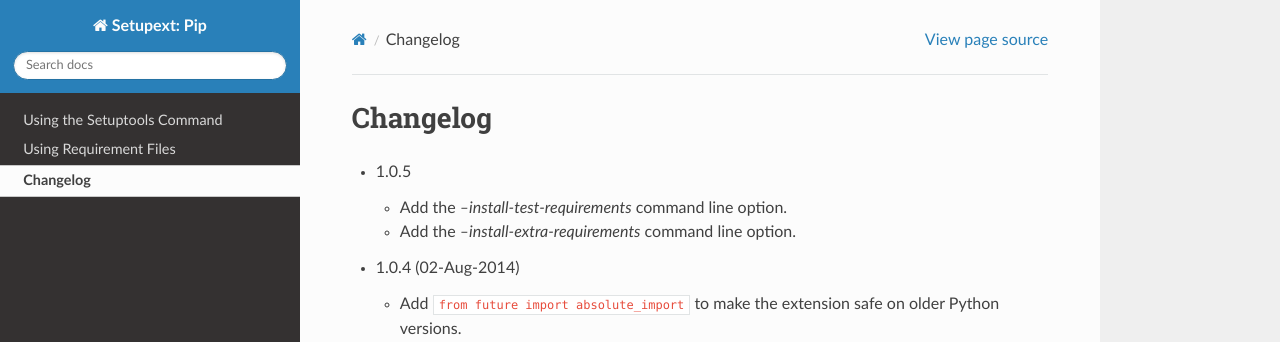
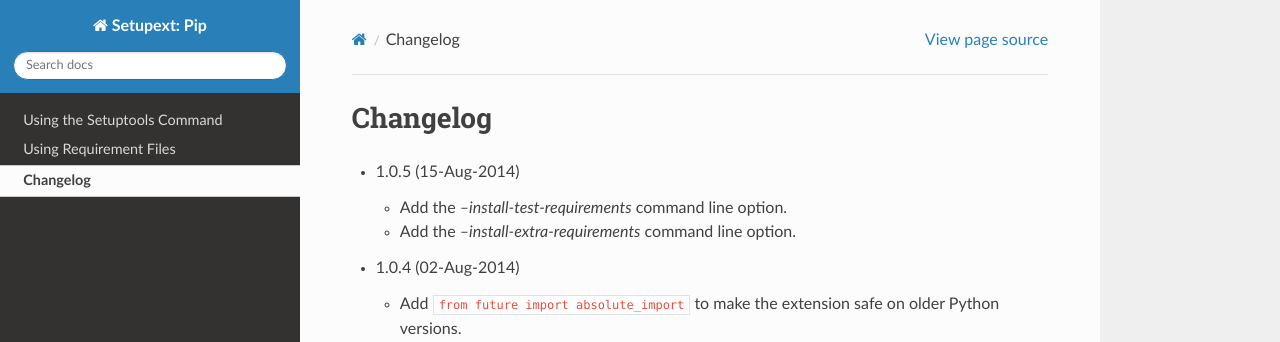
Before and after one commit to dave-shawley/setupext-pip, a Sphinx documentation site: the page built from doc/changelog.rst, in a window 1280 px wide and 957 px high. Shown: the top 342 px of the window. Built offline with Sphinx 7.4.7 and the Read the Docs theme 2.0.0, drawn with Linux system fonts in a browser that asks for light colours; the version number could not be read and is left out.

Commit message:
changelog: Add a date to the 1.0.5 release.

```diff
--- a/doc/changelog.rst
+++ b/doc/changelog.rst
@@ -1,7 +1,7 @@
 Changelog
 ---------
 
-* 1.0.5
+* 1.0.5 (15-Aug-2014)
 
   - Add the *--install-test-requirements* command line option.
   - Add the *--install-extra-requirements* command line option.
```
